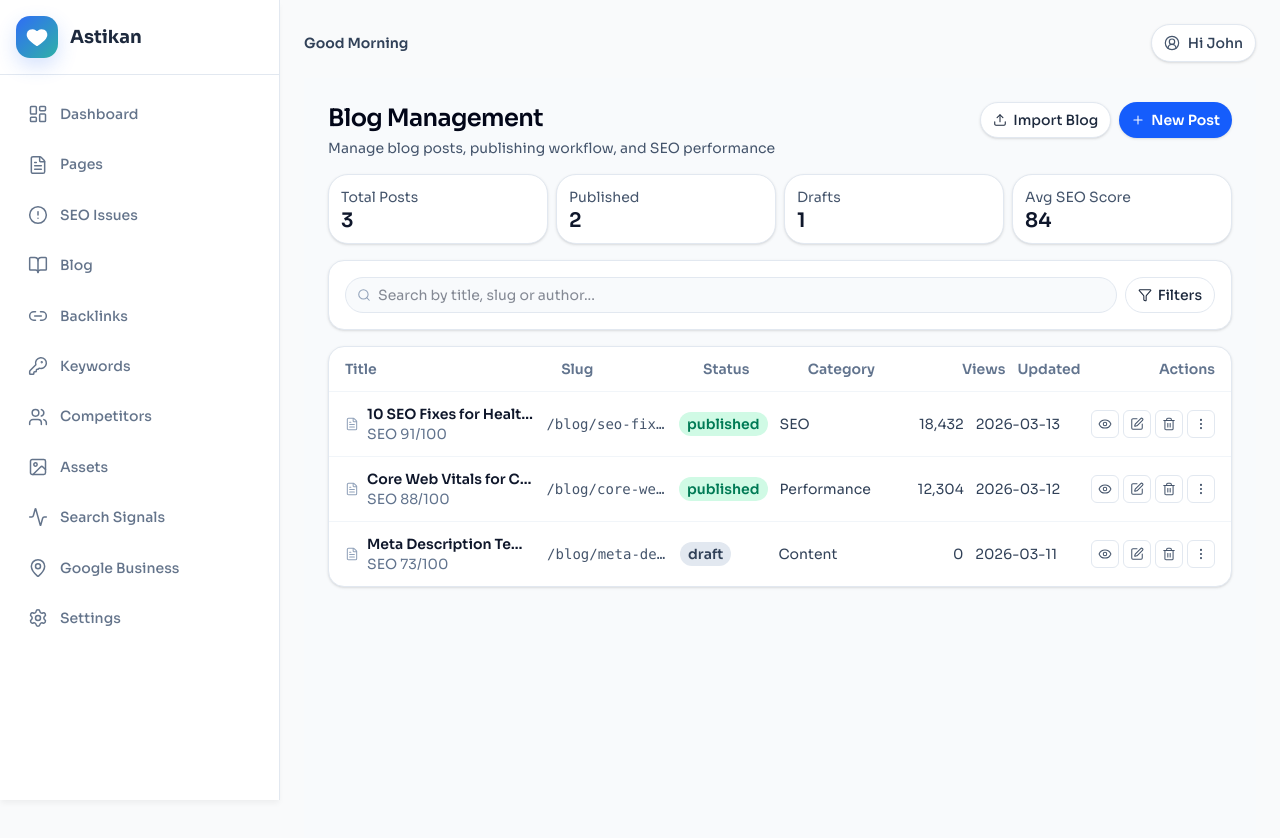
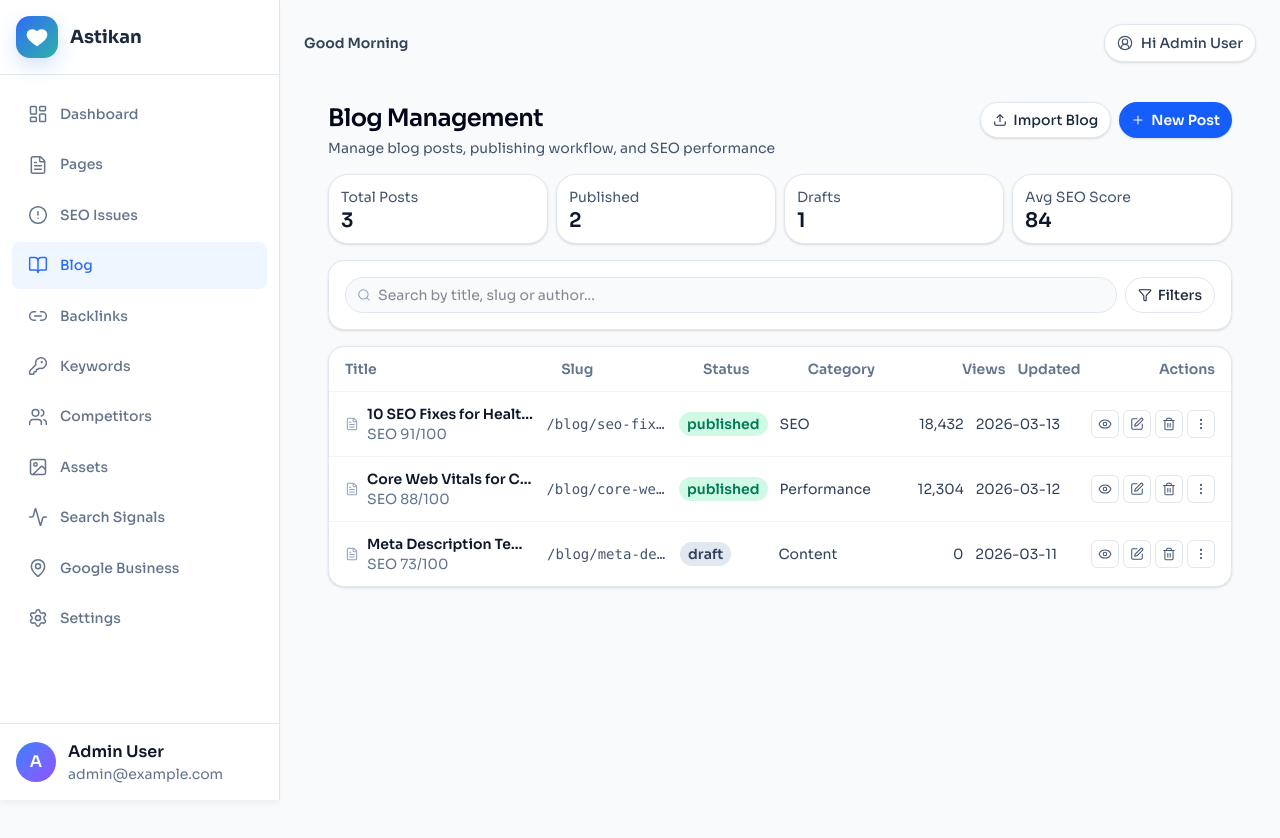
Before and after one commit to meharrykingston/astifront, a Next.js app: page /seo/blog in a window 1280 px wide. Shown: the top 838 px of the page. Built offline with nearby package versions, Linux system fonts and the light colour scheme.

Commit message:
UI: Bug fix

```diff
--- a/src/app/(admin)/seo/Sidebar.tsx
+++ b/src/app/(admin)/seo/Sidebar.tsx
@@ -1,10 +1,15 @@
-import React from 'react';
+'use client';
+
+import React, { useEffect, useState } from 'react';
 import Link from 'next/link';
+import { usePathname } from 'next/navigation';
 import './sidebar.css';
 import {
   LayoutDashboard, FileText, AlertCircle, BookOpen, Link2,
   KeyRound, Users, Image, Activity, MapPin, Settings, X
 } from 'lucide-react';
+
+const SEO_USER_NAME_KEY = 'seo_user_name';
 
 interface SidebarProps {
   isOpen: boolean;
@@ -27,6 +32,26 @@ const menuItems = [
 ];
 
 const Sidebar: React.FC<SidebarProps> = ({ isOpen, onClose }) => {
+  const pathname = usePathname();
+  const [userName, setUserName] = useState('Admin User');
+
+  useEffect(() => {
+    const syncUserName = () => {
+      const saved = window.localStorage.getItem(SEO_USER_NAME_KEY)?.trim();
+      setUserName(saved || 'Admin User');
+    };
+
+    syncUserName();
+    window.addEventListener('storage', syncUserName);
+    window.addEventListener('seo-user-name-change', syncUserName);
+    return () => {
+      window.removeEventListener('storage', syncUserName);
+      window.removeEventListener('seo-user-name-change', syncUserName);
+    };
+  }, []);
+
+  const userInitial = userName.charAt(0).toUpperCase() || 'A';
+
   return (
     <aside className={`sidebar ${isOpen ? 'open' : ''}`}>
       {/* Logo Section */}
@@ -48,14 +73,34 @@ const Sidebar: React.FC<SidebarProps> = ({ isOpen, onClose }) => {
       <nav className="nav-container">
         {menuItems.map((item) => {
           const Icon = item.icon;
+          const isActive =
+            pathname === item.path || pathname.startsWith(`${item.path}/`);
           return (
-            <Link href={item.path} key={item.path} className="nav-item" onClick={onClose}>
+            <Link
+              href={item.path}
+              key={item.path}
+              className={`nav-item ${isActive ? 'active' : ''}`}
+              onClick={onClose}
+            >
               <Icon className="nav-icon" />
               <span>{item.name}</span>
             </Link>
           );
         })}
       </nav>
+
+      {/* Bottom User Card */}
+      <div className="border-t border-slate-200 p-4">
+        <div className="flex items-center gap-3">
+          <div className="h-10 w-10 shrink-0 rounded-full bg-linear-to-br from-blue-500 to-violet-500 text-white grid place-items-center text-base font-semibold">
+            {userInitial}
+          </div>
+          <div className="min-w-0">
+            <p className="truncate text-base font-semibold text-slate-900">{userName}</p>
+            <p className="truncate text-sm text-slate-500">admin@example.com</p>
+          </div>
+        </div>
+      </div>
     </aside>
   );
 };
--- a/src/app/(admin)/seo/layout.tsx
+++ b/src/app/(admin)/seo/layout.tsx
@@ -4,11 +4,28 @@ import React, { useState } from 'react';
 import Sidebar from './Sidebar';
 import { UserCircle2 } from 'lucide-react';
 
+const SEO_USER_NAME_KEY = 'seo_user_name';
+
 export default function SeoLayout({ children }: { children: React.ReactNode }) {
   const [isSidebarOpen, setIsSidebarOpen] = useState(false);
   const hour = new Date().getHours();
   const greeting = hour < 16 ? 'Good Morning' : 'Good Evening';
-  const userName = 'John';
+  const [userName, setUserName] = useState('Admin User');
+
+  React.useEffect(() => {
+    const syncUserName = () => {
+      const saved = window.localStorage.getItem(SEO_USER_NAME_KEY)?.trim();
+      setUserName(saved || 'Admin User');
+    };
+
+    syncUserName();
+    window.addEventListener('storage', syncUserName);
+    window.addEventListener('seo-user-name-change', syncUserName);
+    return () => {
+      window.removeEventListener('storage', syncUserName);
+      window.removeEventListener('seo-user-name-change', syncUserName);
+    };
+  }, []);
 
   return (
     <div className="flex min-h-screen w-full max-w-full overflow-x-hidden bg-gray-50">
--- a/src/app/(admin)/seo/settings/page.tsx
+++ b/src/app/(admin)/seo/settings/page.tsx
@@ -10,6 +10,8 @@ import {
   ShieldCheck,
   User,
 } from "lucide-react";
+
+const SEO_USER_NAME_KEY = "seo_user_name";
 
 export default function SettingsPage() {
   const [profile, setProfile] = useState({
@@ -26,6 +28,21 @@ export default function SettingsPage() {
     criticalOnly: false,
     twoFactor: false,
   });
+
+  React.useEffect(() => {
+    if (typeof window === "undefined") return;
+    const savedName = window.localStorage.getItem(SEO_USER_NAME_KEY);
+    if (savedName?.trim()) {
+      setProfile((prev) => ({ ...prev, fullName: savedName.trim() }));
+    }
+  }, []);
+
+  const updateSharedUserName = (name: string) => {
+    if (typeof window === "undefined") return;
+    const nextName = name.trim();
+    window.localStorage.setItem(SEO_USER_NAME_KEY, nextName || "Admin User");
+    window.dispatchEvent(new Event("seo-user-name-change"));
+  };
 
   return (
     <section className="min-h-screen w-full overflow-x-hidden bg-slate-50 p-3 font-['Sora'] text-slate-900 sm:p-5 lg:p-6">
@@ -51,7 +68,11 @@ export default function SettingsPage() {
                 Full name
                 <input
                   value={profile.fullName}
-                  onChange={(e) => setProfile((p) => ({ ...p, fullName: e.target.value }))}
+                  onChange={(e) => {
+                    const nextName = e.target.value;
+                    setProfile((p) => ({ ...p, fullName: nextName }));
+                    updateSharedUserName(nextName);
+                  }}
                   className="mt-1 h-8 w-full rounded-lg border border-slate-200 bg-slate-50 px-2 text-xs sm:text-sm"
                 />
               </label>
@@ -99,7 +120,10 @@ export default function SettingsPage() {
               </label>
             </div>
 
-            <button className="mt-3 inline-flex h-8 items-center gap-1 rounded-lg bg-blue-600 px-2 text-xs sm:text-sm font-semibold text-white hover:bg-blue-700">
+            <button
+              onClick={() => updateSharedUserName(profile.fullName)}
+              className="mt-3 inline-flex h-8 items-center gap-1 rounded-lg bg-blue-600 px-2 text-xs sm:text-sm font-semibold text-white hover:bg-blue-700"
+            >
               <Save className="h-3.5! w-3.5!" />
               Save Profile
             </button>
```
